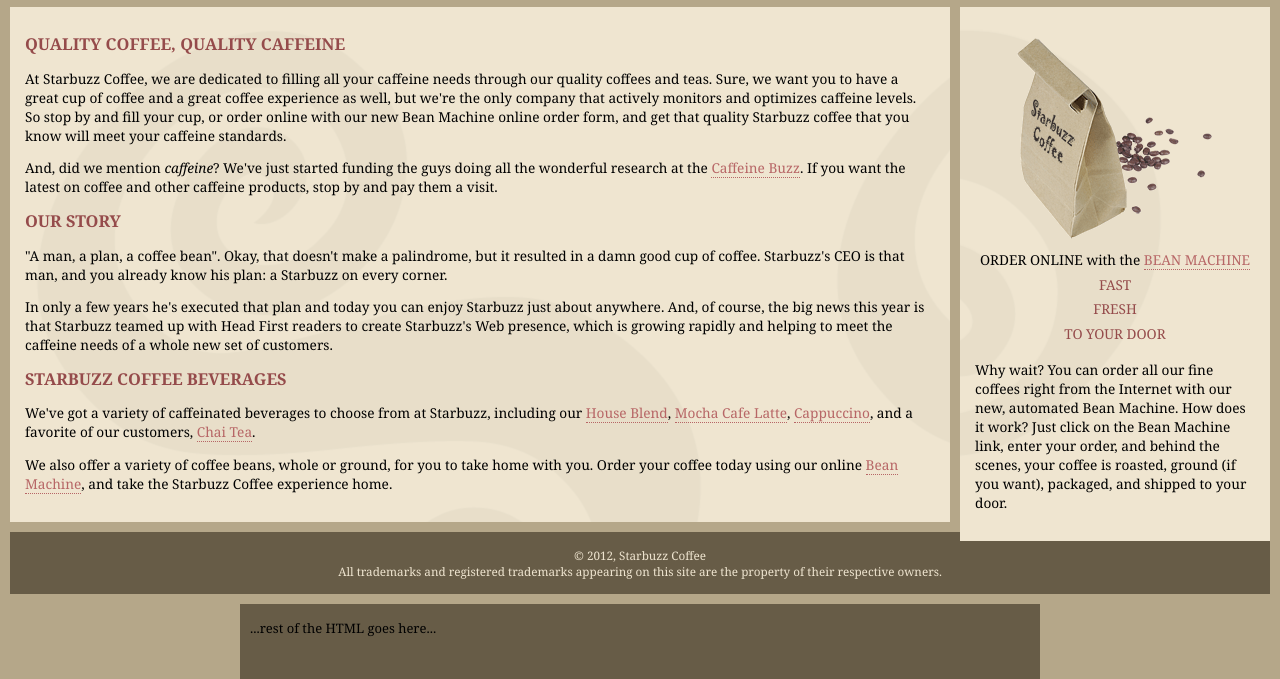
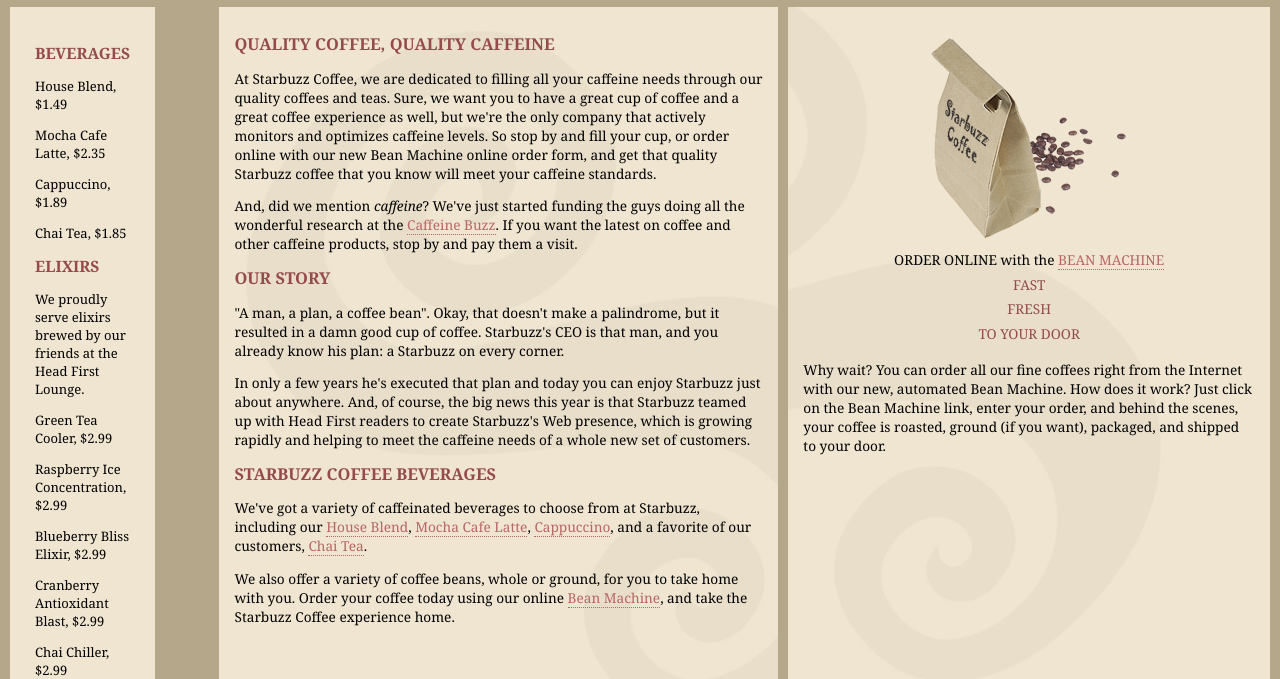
Before and after one commit to dongwenhaomax/star, a plain HTML site: page index.html in a window 1280 px wide. Shown: the part 121-800 px from the top of the page. Drawn offline with Linux system fonts and the light colour scheme.

Commit message:
css表格显示

```diff
--- a/index.html
+++ b/index.html
@@ -10,26 +10,25 @@
     <div id="header">
       <img src="images/header.gif" alt="Starbuzz Coffee header image">
     </div>
-    <div id="sidebar">
-      <p class="beanheading">
-        <img src="images/bag.gif" alt="Bean Machine bag">
-        <br>
-        ORDER ONLINE
-        with the
-        <a href="form.html">BEAN MACHINE</a>
-        <br>
-        <span class="slogan">
-            FAST <br>
-            FRESH <br>
-            TO YOUR DOOR <br>
-        </span>
+    <div id="tableContainer">
+    <div id ="tableRow">
+        <div id="drinks">
+            <h1>BEVERAGES</h1>
+              <p>House Blend, $1.49</p>
+              <p>Mocha Cafe Latte, $2.35</p>
+              <p>Cappuccino, $1.89</p>
+              <p>Chai Tea, $1.85</p>
+            <h1>ELIXIRS</h1>
+              <p>
+                We proudly serve elixirs brewed by our friends
+                at the Head First Lounge.
               </p>
-      <p>
-        Why wait?  You can order all our fine coffees right from the Internet with our new,
-        automated Bean Machine.  How does it work?  Just click on the Bean Machine link,
-        enter your order, and behind the scenes, your coffee is roasted, ground
-        (if you want), packaged, and shipped to your door.
-      </p>
+              <p>Green Tea Cooler, $2.99</p>
+              <p>Raspberry Ice Concentration, $2.99</p>
+              <p>Blueberry Bliss Elixir, $2.99</p>
+              <p>Cranberry Antioxidant Blast, $2.99</p>
+              <p>Chai Chiller, $2.99</p>
+              <p>Black Brain Brew, $2.99</p>
           </div>
 
     <div id="main">
@@ -79,17 +78,34 @@
       </p>
     </div>
 
-
-
+    <div id="sidebar">
+        <p class="beanheading">
+          <img src="images/bag.gif" alt="Bean Machine bag">
+          <br>
+          ORDER ONLINE
+          with the
+          <a href="form.html">BEAN MACHINE</a>
+          <br>
+          <span class="slogan">
+              FAST <br>
+              FRESH <br>
+              TO YOUR DOOR <br>
+          </span>
+        </p>
+        <p>
+          Why wait?  You can order all our fine coffees right from the Internet with our new,
+          automated Bean Machine.  How does it work?  Just click on the Bean Machine link,
+          enter your order, and behind the scenes, your coffee is roasted, ground
+          (if you want), packaged, and shipped to your door.
+        </p>
+    </div>
+    </div>
+    </div>
     <div id="footer">
         &copy; 2012, Starbuzz Coffee
         <br>
         All trademarks and registered trademarks appearing on
         this site are the property of their respective owners.
       </div>
-    <div id="allcontent">
-        <div id="header">
-          ...rest of the HTML goes here...
-          </div>
   </body>
 </html>
--- a/starbuzz.css
+++ b/starbuzz.css
@@ -7,27 +7,24 @@ body {
 
 #header {
   background-color: #675c47;
-  margin:           10px;
+  margin:10px 10px 0px 10px;
   height:           108px;
 }
 
 #main {
+  display:table-cell;
   background:       #efe5d0 url(images/background.gif) top left;
   font-size:        105%;
   padding:          15px;
-  margin:           0px 330px 10px 10px;
+  vertical-align:top;
 }
 
 #sidebar {
+  display:table-cell;
   background:       #efe5d0 url(images/background.gif) bottom right;
   font-size:        105%;
   padding:          15px;
-  margin:           0px 10px 10px 10px;
-  position: absolute;
-  top:128px;
-  right:0px;
-  width: 280px;
-  float: right;
+  vertical-align:top;
 }
 
 #footer {
@@ -35,7 +32,7 @@ body {
   color:            #efe5d0;
   text-align:       center;
   padding:          15px;
-  margin:           10px;
+  margin:0px 10px 10px 10px;
   font-size:        90%;
   clear: right;
 }
@@ -57,11 +54,13 @@ a:link {
   text-decoration:  none;
   border-bottom:    thin dotted #b76666;
 }
+
 a:visited {
   color:            #675c47;
   text-decoration:  none;
   border-bottom:    thin dotted #675c47;
 }
+
 #allcontent{
   width:800px;
   padding-top:5px;
@@ -70,3 +69,20 @@ a:visited {
   margin-left: auto;
   margin-right: auto;
 }
+
+div#tableContainer{
+  display:table;
+  border-spacing:10px;
+}
+
+div#tableRow{
+  display:table-row;
+}
+
+div#drinks{
+  display:table;
+  background-color:#efe5d0;
+  width:20%;
+  padding:15px;
+  vertical-align:top;
+}
```
Lines whose indentation alone changed are shown as unchanged.
